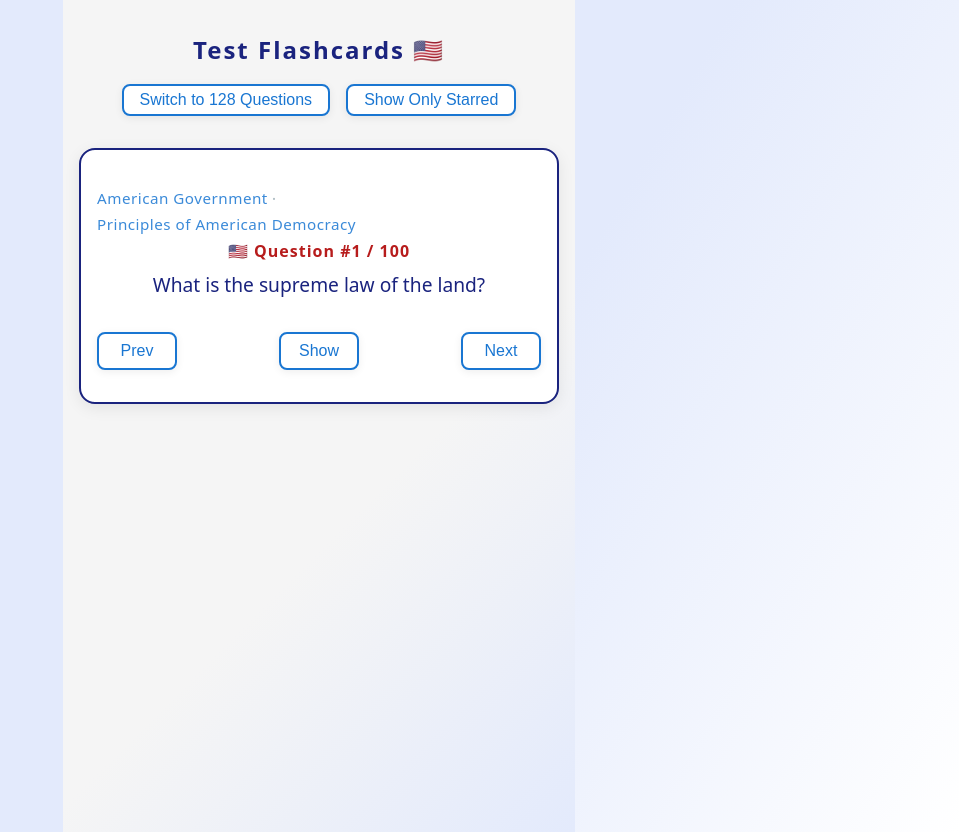
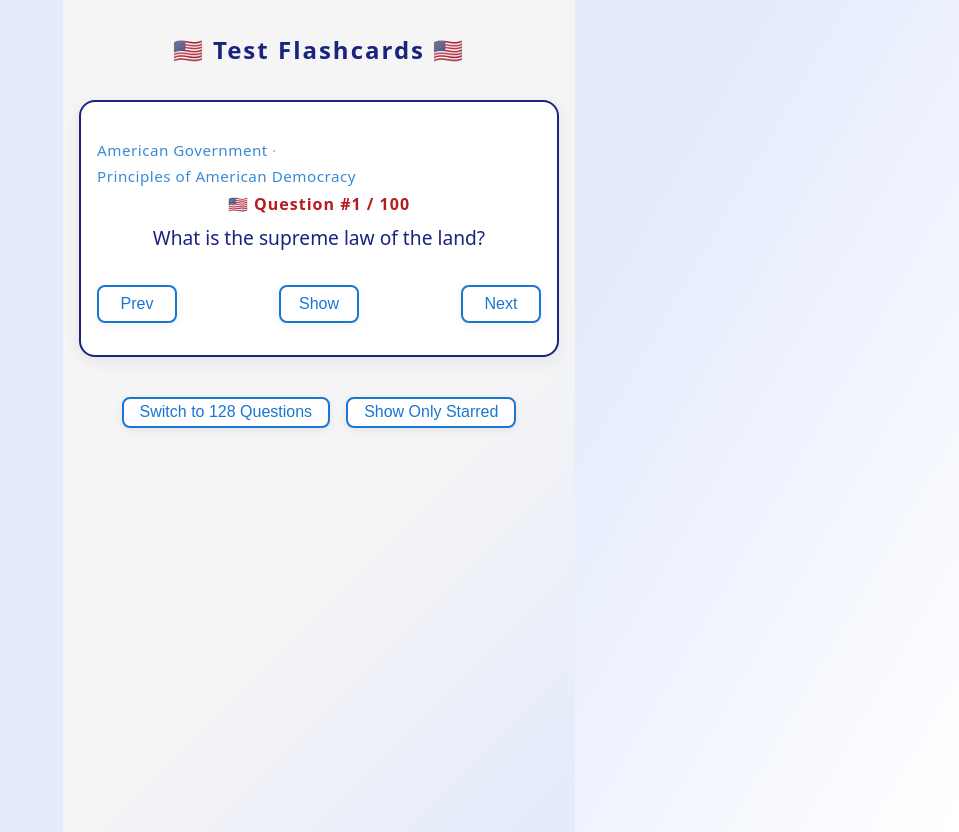
Before and after one commit to yonatang/civic-test, a React (Vite) app: page / in a window 1280 px wide. Shown: the whole page, without its empty margins (321-1280 px from the left). Built offline with nearby package versions, Linux system fonts and the light colour scheme; some icons are missing.

Commit message:
Add PageFooter component for question mode switching and starred filter

```diff
--- a/src/components/MainPage.jsx
+++ b/src/components/MainPage.jsx
@@ -1,9 +1,11 @@
 import {PageHeader} from "./PageHeader.jsx";
 import {CurrentCard} from "./CurrentCard.jsx";
+import {PageFooter} from "./PageFooter.jsx";
 
 export function MainPage() {
     return <>
         <PageHeader/>
         <CurrentCard/>
+        <PageFooter/>
     </>
 }
--- /dev/null
+++ b/src/components/PageFooter.jsx
@@ -0,0 +1,44 @@
+import {useDispatch, useSelector} from "react-redux";
+import {actions, selectors} from "../redux/flashcardsSlice.js";
+
+export function PageFooter() {
+    const dispatch = useDispatch()
+    const questionMode = useSelector(selectors.questionMode)
+    const {toggleShowStarredOnly, switchQuestionMode} = actions
+    const showStarredOnly = useSelector(selectors.showStarredOnly)
+
+    const handleToggle = () => dispatch(toggleShowStarredOnly())
+    const handleModeSwitch = () => {
+        const newMode = questionMode === "q100" ? "q128" : "q100"
+        dispatch(switchQuestionMode(newMode))
+    }
+    return <div style={{
+        fontSize: '1.5rem',
+        fontWeight: 700,
+        color: '#1a237e',
+        margin: '1rem 0',
+        letterSpacing: '2px',
+        display: 'flex',
+        alignItems: 'center',
+        justifyContent: 'center',
+        flexDirection: 'column',
+        gap: '0.5rem'
+    }}>
+        <div style={{display: 'flex', gap: '1rem', alignItems: 'center', marginTop: '0.5rem'}}>
+            <button
+                className="button"
+                style={{fontSize: '1rem', padding: '0.3rem 1rem'}}
+                onClick={handleModeSwitch}
+            >
+                {questionMode === "q100" ? "Switch to 128 Questions" : "Switch to 100 Questions"}
+            </button>
+            <button
+                className="button"
+                style={{fontSize: '1rem', padding: '0.3rem 1rem'}}
+                onClick={handleToggle}
+            >
+                {showStarredOnly ? "Show All" : "Show Only Starred"}
+            </button>
+        </div>
+    </div>
+}
--- a/src/components/PageHeader.jsx
+++ b/src/components/PageHeader.jsx
@@ -1,18 +1,4 @@
-import {useDispatch, useSelector} from "react-redux";
-import {actions, selectors} from "../redux/flashcardsSlice.js";
-
-export function PageHeader(){
-    const showStarredOnly = useSelector(selectors.showStarredOnly)
-    const questionMode = useSelector(selectors.questionMode)
-    const dispatch = useDispatch()
-    const {toggleShowStarredOnly, switchQuestionMode} = actions
-
-    const handleToggle = () => dispatch(toggleShowStarredOnly())
-    const handleModeSwitch = () => {
-        const newMode = questionMode === "q100" ? "q128" : "q100"
-        dispatch(switchQuestionMode(newMode))
-    }
-
+export function PageHeader() {
     return (
         <div style={{
             fontSize: '1.5rem',
@@ -27,24 +13,9 @@ export function PageHeader(){
             gap: '0.5rem'
         }}>
             <div style={{display: 'flex', alignItems: 'center', justifyContent: 'center'}}>
-                <span style={{marginRight: '0.5rem'}}>Test Flashcards</span>
                 <span role="img" aria-label="USA">🇺🇸</span>
-            </div>
-            <div style={{display: 'flex', gap: '1rem', alignItems: 'center', marginTop: '0.5rem'}}>
-                <button
-                    className="button"
-                    style={{fontSize: '1rem', padding: '0.3rem 1rem'}}
-                    onClick={handleModeSwitch}
-                >
-                    {questionMode === "q100" ? "Switch to 128 Questions" : "Switch to 100 Questions"}
-                </button>
-                <button
-                    className="button"
-                    style={{fontSize: '1rem', padding: '0.3rem 1rem'}}
-                    onClick={handleToggle}
-                >
-                    {showStarredOnly ? "Show All" : "Show Only Starred"}
-                </button>
+                <span style={{marginRight: '0.5rem', marginLeft: '0.5rem'}}>Test Flashcards</span>
+                <span role="img" aria-label="USA">🇺🇸</span>
             </div>
         </div>
     )
```
